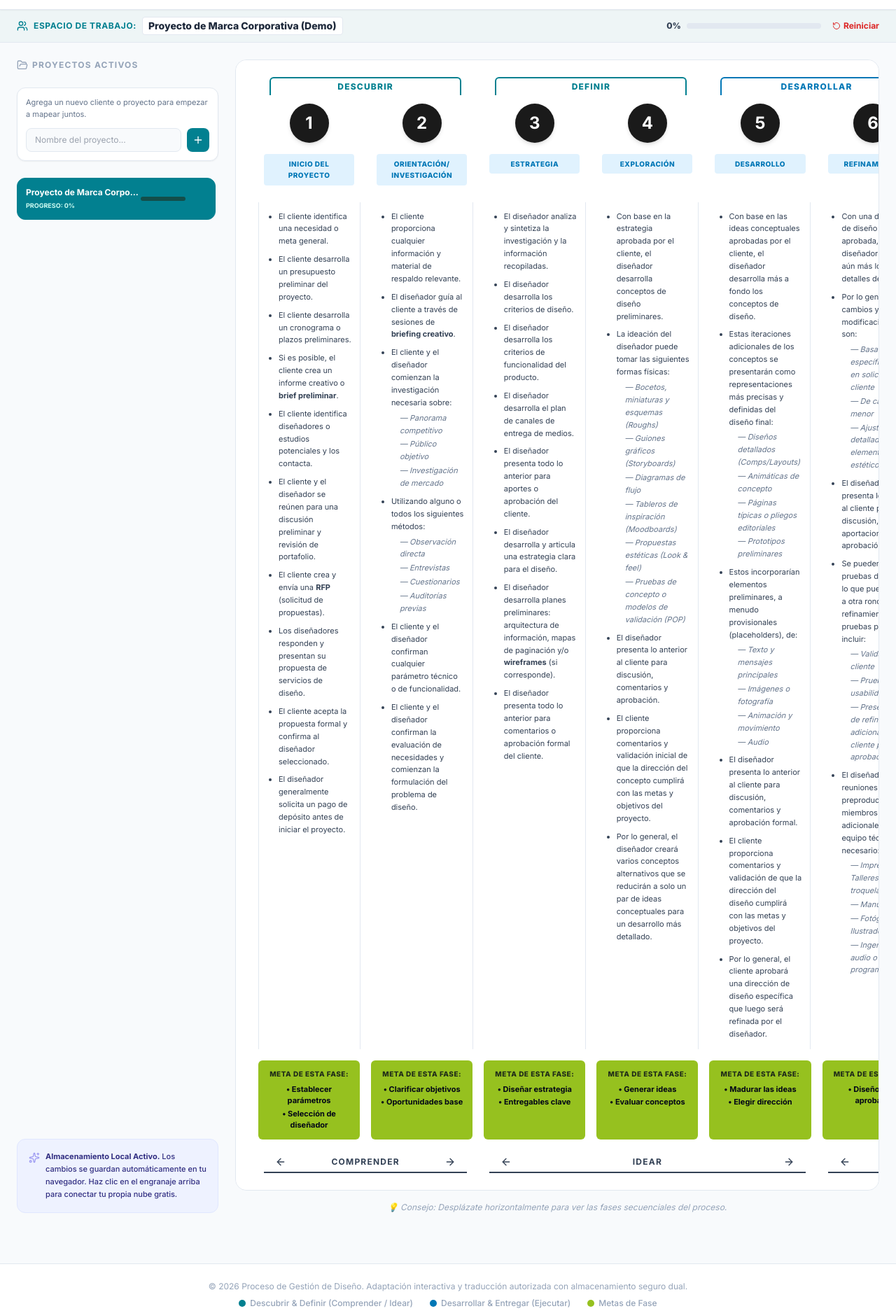
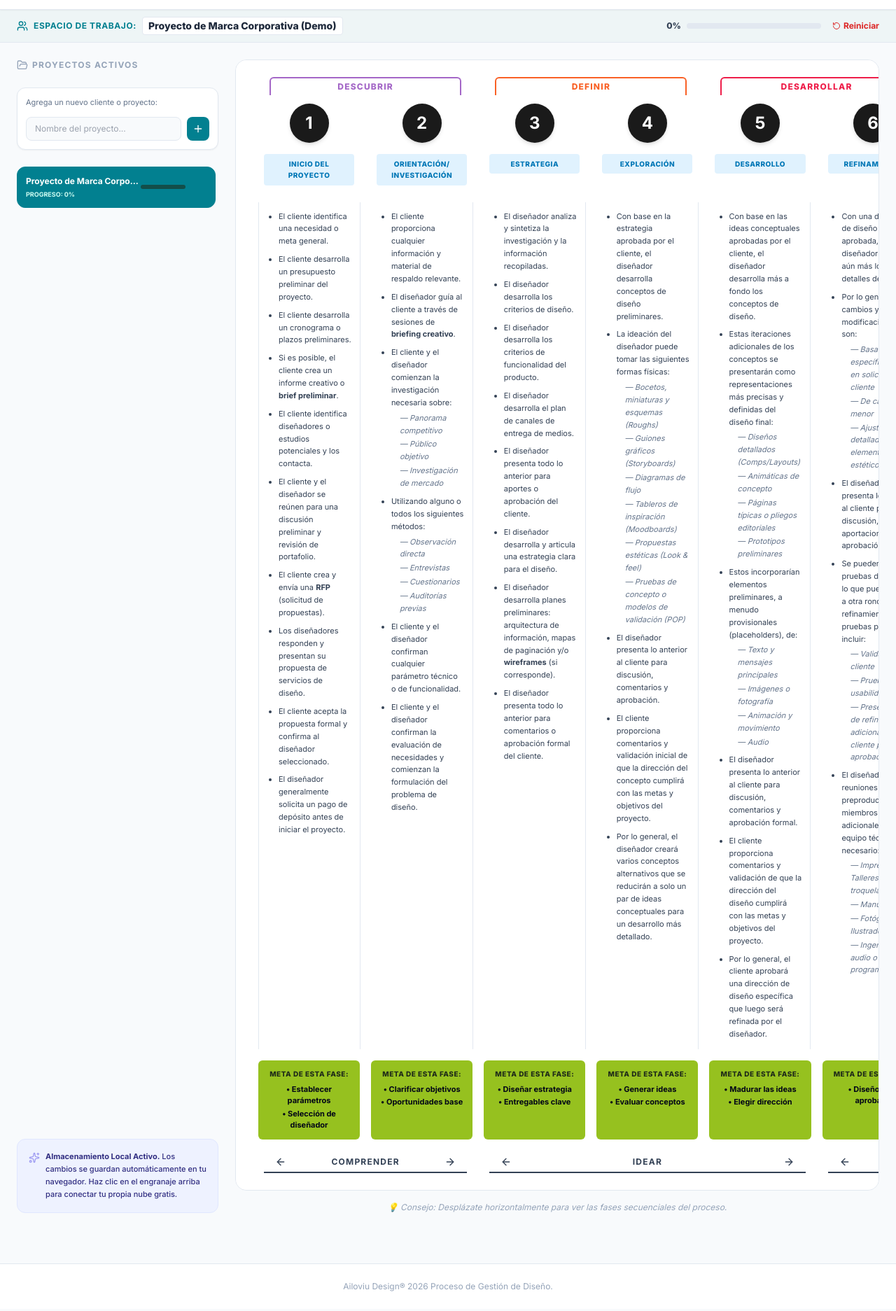
Before and after one commit to marcoszerene/AiloviuProceso, a plain HTML site: page index.html in a window 1280 px wide. Shown: the part 67-1940 px from the top of the page at 70% size. Drawn offline with nearby package versions, Linux system fonts and the light colour scheme; a web font is replaced by a local one.

Commit message:
Update index.html

```diff
--- a/index.html
+++ b/index.html
@@ -219,7 +219,7 @@
 
                 <!-- Botón de Añadir Nuevo Proyecto -->
                 <div class="bg-white p-3 rounded-xl border border-slate-200 shadow-sm space-y-3">
-                    <p class="text-[11px] text-slate-500 leading-normal">Agrega un nuevo cliente o proyecto para empezar a mapear juntos.</p>
+                    <p class="text-[11px] text-slate-500 leading-normal">Agrega un nuevo cliente o proyecto:</p>
                     <div class="flex gap-2">
                         <input type="text" id="newProjectName" placeholder="Nombre del proyecto..."
                                class="flex-1 px-3 py-2 border border-slate-200 rounded-lg text-xs bg-slate-50 focus:outline-none focus:ring-1 focus:ring-[#028090]">
@@ -265,28 +265,28 @@
 
                             <!-- Fase: Descubrir (Pasos 1-2) -->
                             <div class="col-span-2 relative">
-                                <div class="text-[#028090] text-xs font-extrabold tracking-widest uppercase py-1 border-t-2 border-x-2 border-[#028090] rounded-t-md mx-4">
+                                <div class="text-[#A467C7] text-xs font-extrabold tracking-widest uppercase py-1 border-t-2 border-x-2 border-[#A467C7] rounded-t-md mx-4">
                                     Descubrir
                                 </div>
                             </div>
 
                             <!-- Fase: Definir (Pasos 3-4) -->
                             <div class="col-span-2 relative">
-                                <div class="text-[#028090] text-xs font-extrabold tracking-widest uppercase py-1 border-t-2 border-x-2 border-[#028090] rounded-t-md mx-4">
+                                <div class="text-[#F96126] text-xs font-extrabold tracking-widest uppercase py-1 border-t-2 border-x-2 border-[#F96126] rounded-t-md mx-4">
                                     Definir
                                 </div>
                             </div>
 
                             <!-- Fase: Desarrollar (Pasos 5-6) -->
                             <div class="col-span-2 relative">
-                                <div class="text-[#0077b6] text-xs font-extrabold tracking-widest uppercase py-1 border-t-2 border-x-2 border-[#0077b6] rounded-t-md mx-4">
+                                <div class="text-[#EE1E4A] text-xs font-extrabold tracking-widest uppercase py-1 border-t-2 border-x-2 border-[#EE1E4A] rounded-t-md mx-4">
                                     Desarrollar
                                 </div>
                             </div>
 
                             <!-- Fase: Entregar (Pasos 7-8) -->
                             <div class="col-span-2 relative">
-                                <div class="text-[#0077b6] text-xs font-extrabold tracking-widest uppercase py-1 border-t-2 border-x-2 border-[#0077b6] rounded-t-md mx-4">
+                                <div class="text-[#FA0879] text-xs font-extrabold tracking-widest uppercase py-1 border-t-2 border-x-2 border-[#FA0879] rounded-t-md mx-4">
                                     Entregar
                                 </div>
                             </div>
@@ -710,12 +710,7 @@
     <!-- Footer -->
     <footer class="bg-white border-t border-slate-200 py-6 mt-12 shrink-0">
         <div class="max-w-[1700px] mx-auto px-6 text-center text-slate-400 text-xs space-y-2">
-            <p>© 2026 Proceso de Gestión de Diseño. Adaptación interactiva y traducción autorizada con almacenamiento seguro dual.</p>
-            <div class="flex flex-wrap justify-center gap-x-6 gap-y-2 font-medium">
-                <span class="flex items-center gap-1.5"><span class="w-2.5 h-2.5 bg-[#028090] rounded-full inline-block"></span> Descubrir & Definir (Comprender / Idear)</span>
-                <span class="flex items-center gap-1.5"><span class="w-2.5 h-2.5 bg-[#0077b6] rounded-full inline-block"></span> Desarrollar & Entregar (Ejecutar)</span>
-                <span class="flex items-center gap-1.5"><span class="w-2.5 h-2.5 bg-[#96c11f] rounded-full inline-block"></span> Metas de Fase</span>
-            </div>
+            <p>Ailoviu Design® 2026 Proceso de Gestión de Diseño.</p>
         </div>
     </footer>
 
```
